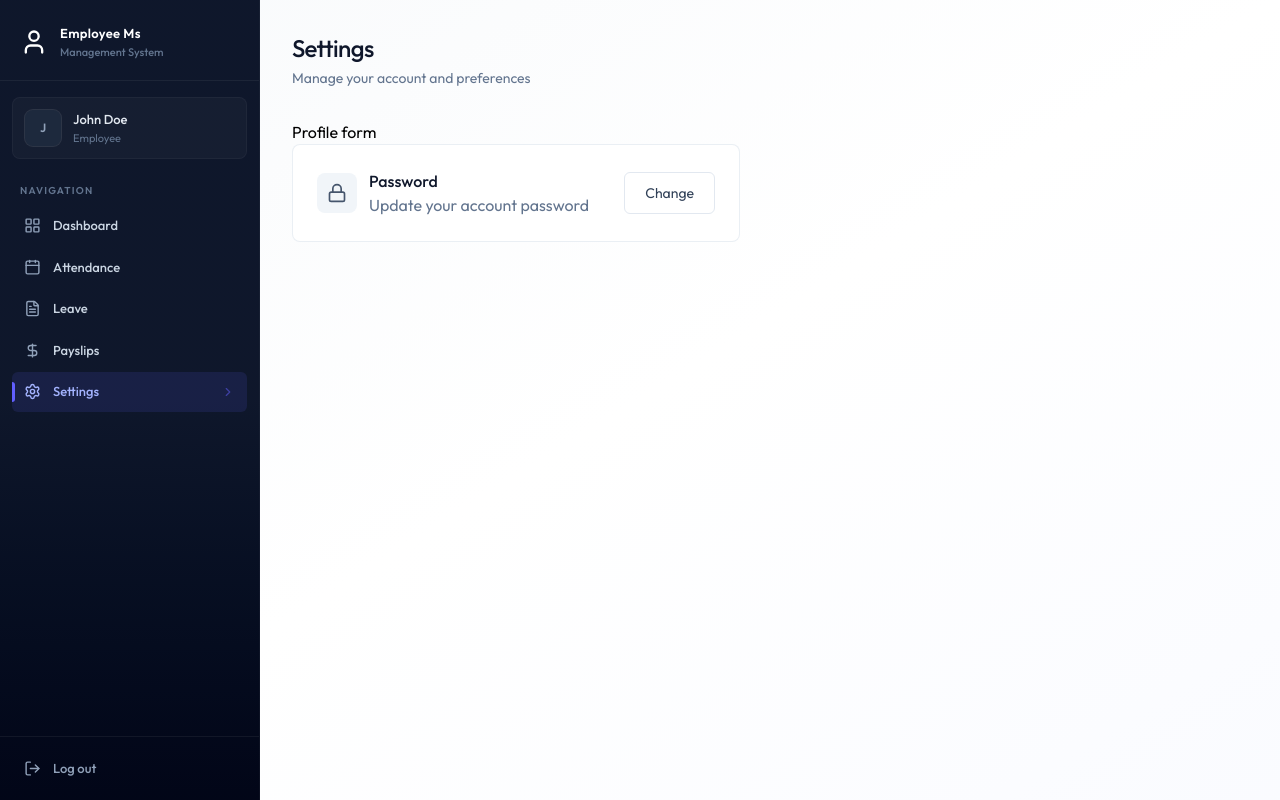
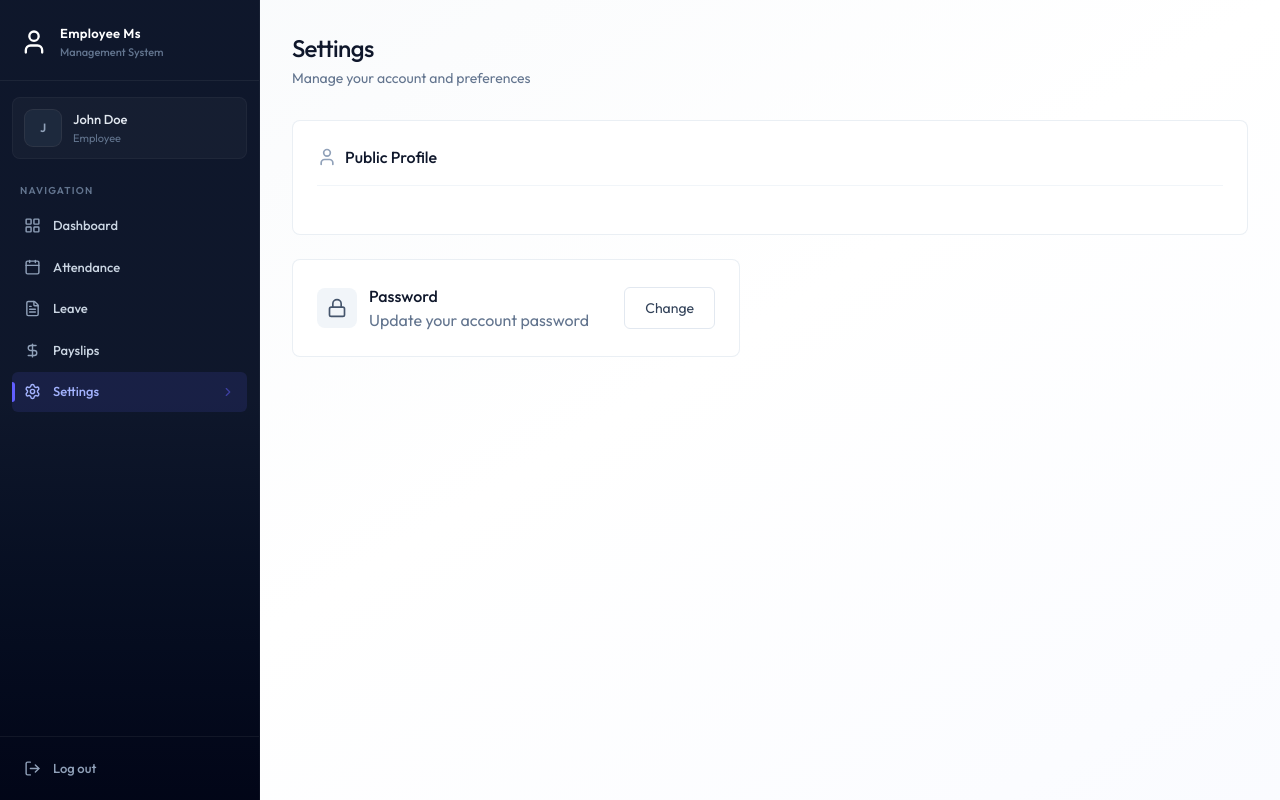
Before and after one commit to sheaf-hassan/employee_management_system, a React (Vite) app in the folder client/: page /settings in a window 1280 px wide. Built offline with nearby package versions, Linux system fonts and the light colour scheme.

Commit message:
create profile_form component structure and mount it to the settings page

```diff
--- /dev/null
+++ b/client/src/components/ProfileForm.jsx
@@ -0,0 +1,23 @@
+import { User } from "lucide-react";
+import { useState } from "react"
+
+const ProfileForm = ({initialData, onSuccess}) => {
+
+    const [loading, setLoading] = useState(false);
+    const [error, setError] = useState("");
+    const [message, setMessage] = useState("");
+
+    const handleSubmit = async (e)=> {
+        e.preventDefault();
+    }
+
+  return (
+    <form onSubmit={handleSubmit} className="card p-5 sm:p-6 mb-6">
+        <h2 className="text-base font-medium text-slate-900 mb-6 pb-4 border-b border-slate-100 flex items-center gap-2">
+            <User className="w-5 h-5 text-slate-400"/> Public Profile
+        </h2>
+    </form>
+  )
+}
+
+export default ProfileForm
--- a/client/src/pages/Settings.jsx
+++ b/client/src/pages/Settings.jsx
@@ -2,6 +2,7 @@ import { useEffect, useState } from "react"
 import { dummyProfileData } from "../assets/assets";
 import Loading from "../components/Loading";
 import { Lock } from "lucide-react";
+import ProfileForm from "../components/ProfileForm";
 
 const Settings = () => {
 
@@ -29,7 +30,7 @@ const Settings = () => {
         <p className="page-subtitle">Manage your account and preferences</p>
       </div>
 
-      {profile && <p>Profile form</p>}
+      {profile && <ProfileForm initialData={profile} onSuccess={fetchProfile}/>}
 
       {/* Change Password Trigger */}
       <div className="card max-w-md p-6 flex items-center justify-between">
```
